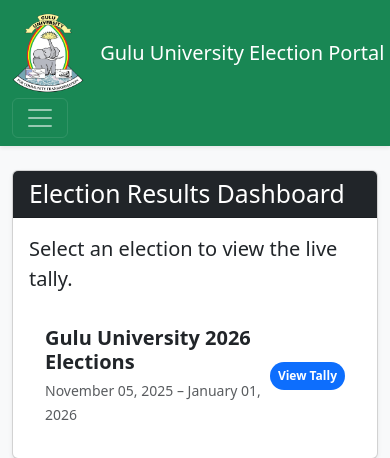
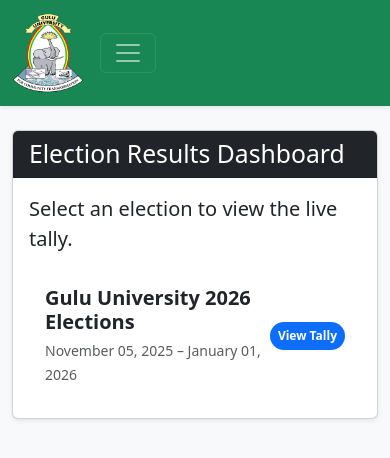
Before and after one commit to HendrichMugisha/univ_voting_portal, a Django app: page /results/ in a window 390 px wide. Shown: the top 458 px of the page. Run offline with Django 5.2, Linux system fonts and the light colour scheme; a user stored in the database is signed in; data comes from the database, SQL or seed files in the repository; both versions use the stored data as it was after the commit.

Commit message:
fixing the look on mobile phones

```diff
--- a/templates/base.html
+++ b/templates/base.html
@@ -20,10 +20,13 @@
       <a class="navbar-brand d-flex align-items-center" href="{% url 'election_list_view' %}">
         <img src="{% static 'images/logo.png' %}" alt="University Logo" height="80" class="me-3">
 
-        <!-- <span class="fs-5 d-none d-md-inline">Gulu University Election Portal</span> -->
+        <span class="d-none d-md-inline">
+          Gulu University Election Portal
+        </span>
+        <span class="d-none d-sm-inline d-md-none">
+          Gulu Portal
+        </span>
 
-        <span class="fs-5 d-inline">Gulu University Election Portal</span>
-      </a>
 
         <button class="navbar-toggler" type="button" data-bs-toggle="collapse" data-bs-target="#navbarNav"
           aria-controls="navbarNav" aria-expanded="false" aria-label="Toggle navigation">
```
Also changed, not shown: db.sqlite3. Lines whose indentation alone changed are shown as unchanged.
